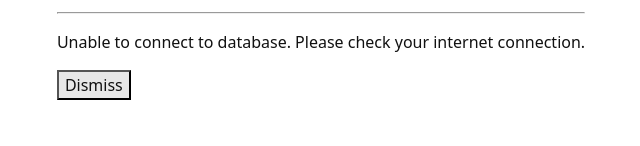
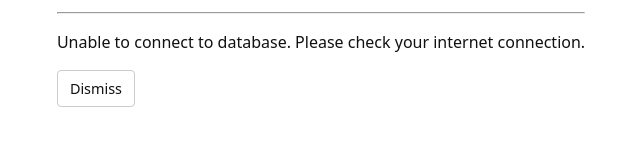
Before and after one commit to mnichols08/ctd-react-v3-guided-project, a React (Vite) app: page / in a window 1280 px wide. Shown: the part 312-458 px from the top of the page, without its empty margins (319-959 px from the left). Built offline with nearby package versions, Linux system fonts and the light colour scheme; no server answers.

Commit message:
Applies styles akin to rest of app for the error message button

```diff
--- a/src/App.css
+++ b/src/App.css
@@ -37,5 +37,21 @@ h1 {
 }
 
 .todos-title {
-    text-align: center;
+  text-align: center;
 }
+
+.error-message input[type='button'] {
+  padding: 0.4rem 0.75rem;
+  border-radius: 4px;
+  border: 1px solid var(--border);
+  background: transparent;
+  cursor: pointer;
+  font-size: 0.9rem;
+}
+
+.error-message input[type='button']:hover,
+.todo-list input[type='button'] {
+  background: var(--accent);
+  color: white;
+  border-color: var(--accent);
+}
--- a/src/App.jsx
+++ b/src/App.jsx
@@ -193,7 +193,7 @@ function App() {
         isLoading={isLoading}
       />
       {errorMessage && (
-        <div>
+        <div className="error-message">
           <hr />
           <p>{errorMessage}</p>
           <input
```
Also changed, not shown: 1 other file (tests, documents, lock files or other folders).
